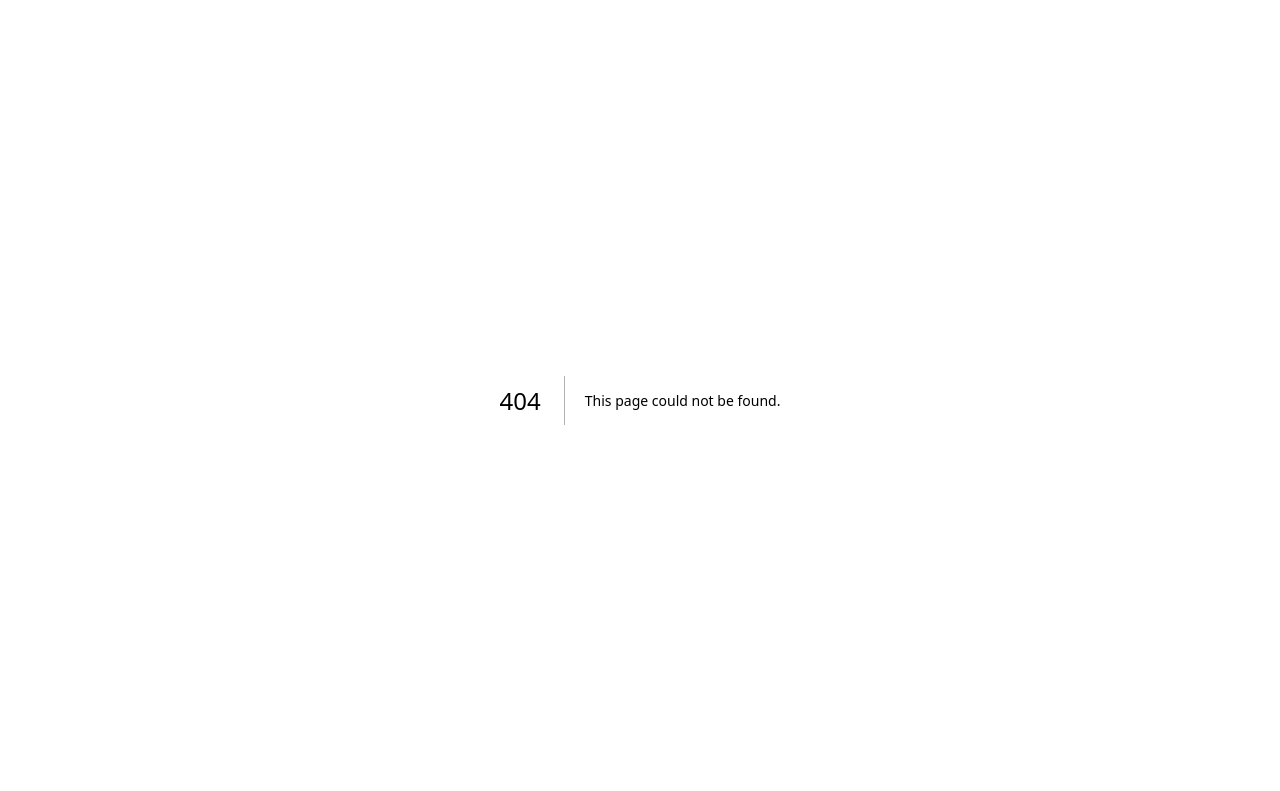
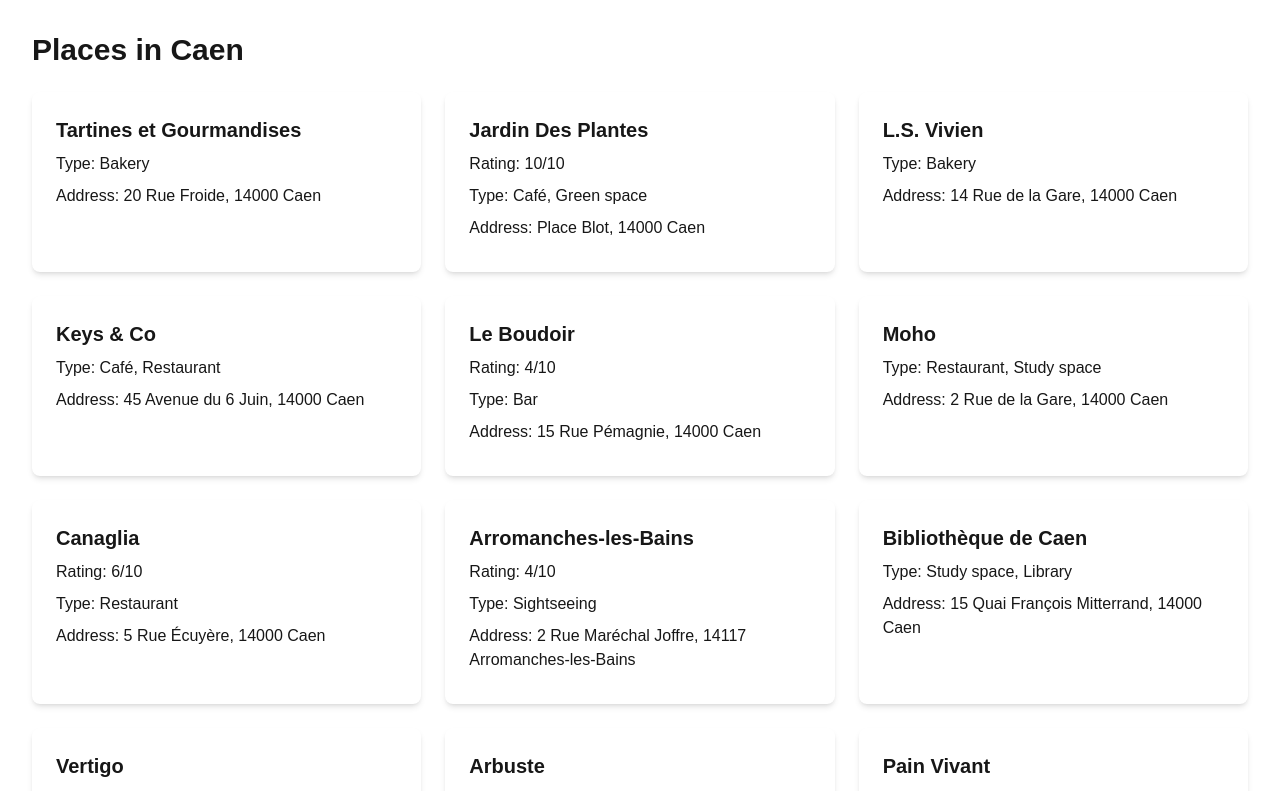
Before and after one commit to JamesMitofsky/reading-data-visualizer, a Next.js app: page /places in a window 1280 px wide. Before the commit this address had no page. Shown: the top 791 px of the page. Built offline with nearby package versions, Linux system fonts and the light colour scheme.

Commit message:
Getting started with places data

```diff
--- /dev/null
+++ b/src/app/places/page.tsx
@@ -0,0 +1,45 @@
+'use client';
+
+import { useEffect, useState } from 'react';
+import { PlaceData, parsePlacesCSV } from '@/utils/placesParser';
+
+export default function Places() {
+  const [placesData, setPlacesData] = useState<PlaceData[]>([]);
+
+  useEffect(() => {
+    const loadData = async () => {
+      const data = await parsePlacesCSV();
+      setPlacesData(data);
+    };
+    loadData();
+  }, []);
+
+  return (
+    <main className="p-8">
+      <h1 className="text-3xl font-bold mb-6">Places in Caen</h1>
+      <div className="grid gap-6 md:grid-cols-2 lg:grid-cols-3">
+        {placesData.map((place, index) => (
+          <div key={index} className="bg-white rounded-lg shadow-md p-6">
+            <h2 className="text-xl font-semibold mb-2">{place.name}</h2>
+            {place.rating && (
+              <div className="mb-2">
+                <span className="font-medium">Rating:</span> {place.rating}/10
+              </div>
+            )}
+            <div className="mb-2">
+              <span className="font-medium">Type:</span> {place.type}
+            </div>
+            <div className="mb-2">
+              <span className="font-medium">Address:</span> {place.address}
+            </div>
+            {place.notes && (
+              <div className="mt-4 text-gray-600">
+                <p>{place.notes}</p>
+              </div>
+            )}
+          </div>
+        ))}
+      </div>
+    </main>
+  );
+}
--- /dev/null
+++ b/src/utils/placesParser.ts
@@ -0,0 +1,44 @@
+import { parse } from 'papaparse';
+
+export interface PlaceData {
+  name: string;
+  rating?: number;
+  type: string;
+  city: string;
+  address: string;
+  notes?: string;
+}
+
+interface CSVRow {
+  'Name': string;
+  'Rating': string;
+  'Type': string;
+  'City': string;
+  'Address': string;
+  'Notes': string;
+}
+
+export const parsePlacesCSV = async (): Promise<PlaceData[]> => {
+  const response = await fetch('/places-data.csv');
+  const csvText = await response.text();
+
+  return new Promise((resolve, reject) => {
+    parse(csvText, {
+      header: true,
+      complete: (results: { data: CSVRow[] }) => {
+        const data = results.data.map(row => ({
+          name: row['Name'],
+          rating: row['Rating'] ? parseInt(row['Rating'], 10) : undefined,
+          type: row['Type'],
+          city: row['City'],
+          address: row['Address'],
+          notes: row['Notes']
+        }));
+        resolve(data.filter(place => place.name && place.address));
+      },
+      error: (error: Error) => {
+        reject(error);
+      }
+    });
+  });
+};
```
Also changed, not shown: public/places-data.csv (added).
